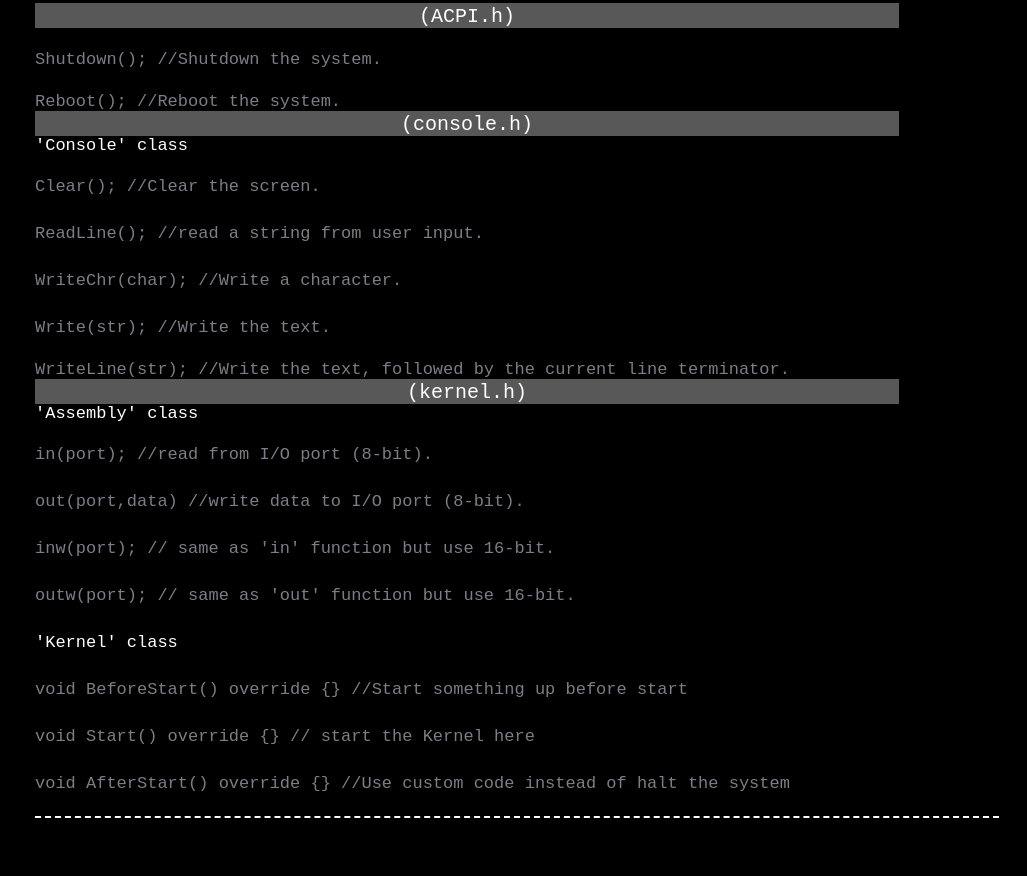
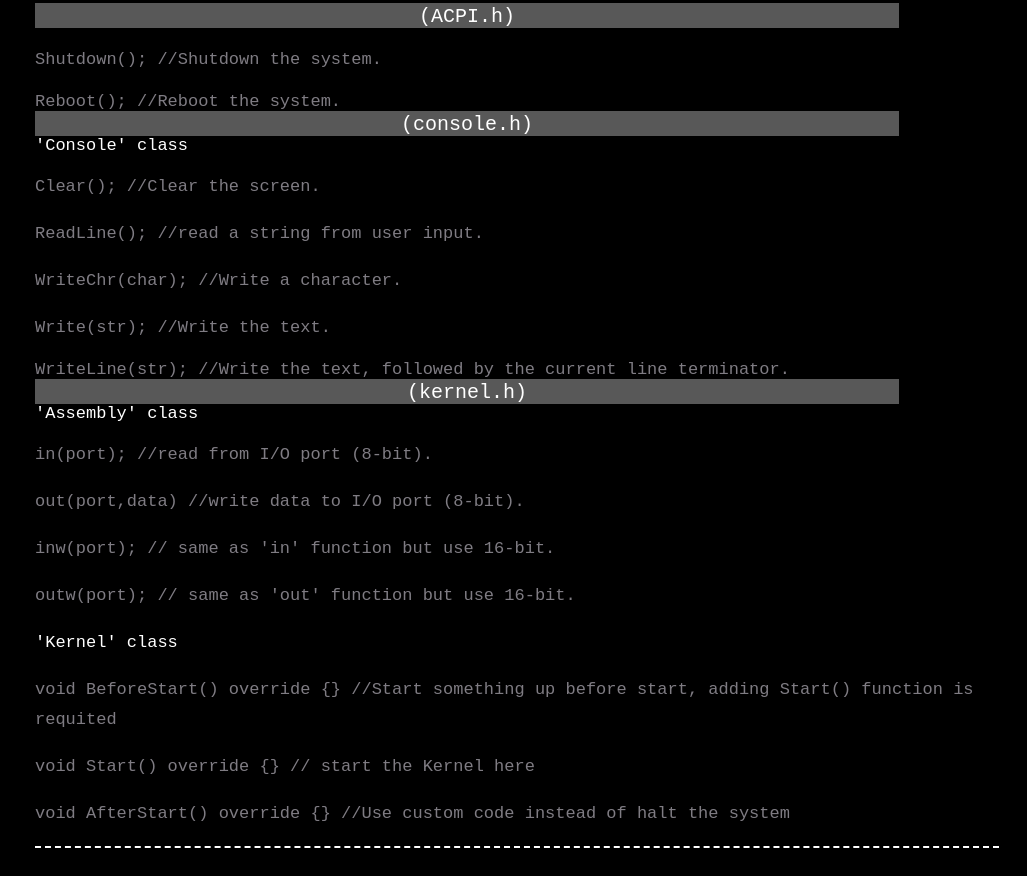
Before and after one commit to CodeCs1/codecs1.github.io, a plain HTML site: page documents/documents.html in a window 1280 px wide. Shown: the part 1569-2445 px from the top of the page, without its empty margins (253-1280 px from the left). Before the commit the page ends 2415 px from the top, so only its background shows below. Drawn offline with Linux system fonts and the light colour scheme.

Commit message:
modified:   documents/documents.html

```diff
--- a/documents/documents.html
+++ b/documents/documents.html
@@ -104,7 +104,7 @@
                             </p>
                         </div>
                         <p>
-                            <code>void BeforeStart() override {} //Start something up before start</code>
+                            <code>void BeforeStart() override {} //Start something up before start, adding Start() function is requited</code>
                         </p>
                         <p>
                             <code>void Start() override {} // start the Kernel here</code>
```
